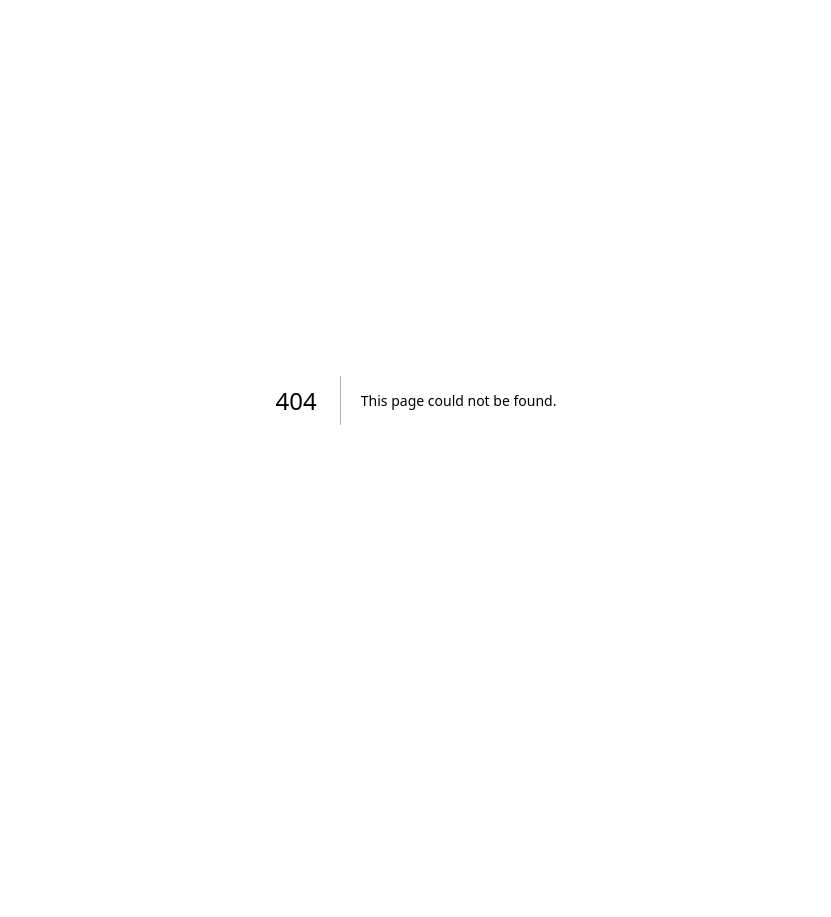
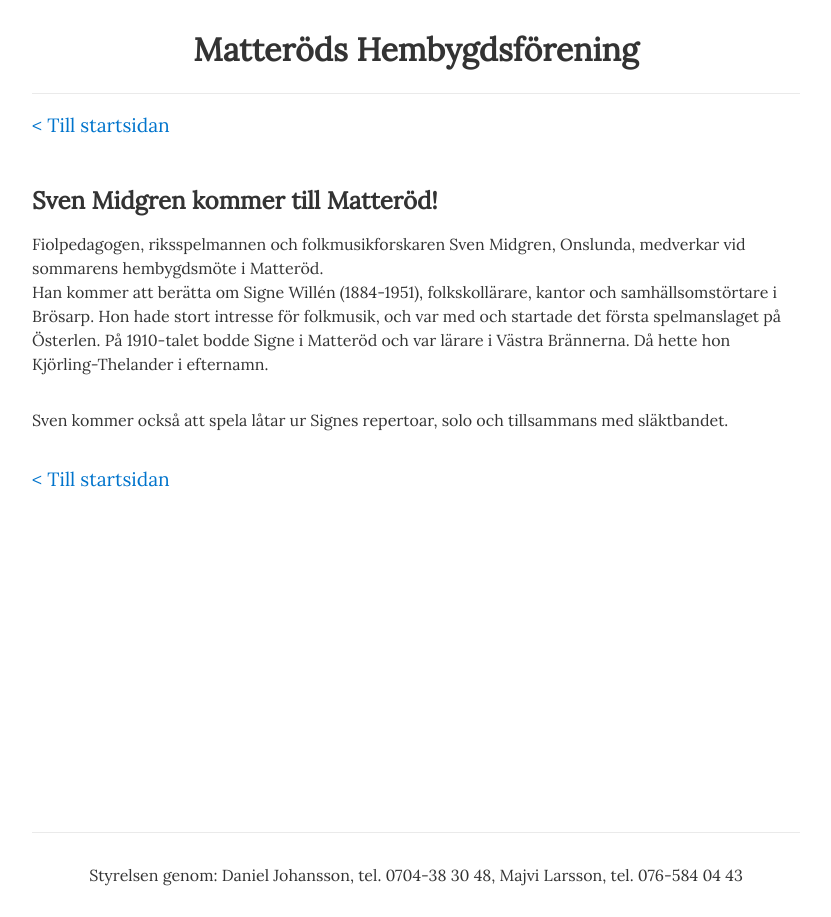
Before and after one commit to karlskag/hembygd-web, a Next.js app: page /artiklar/sven-midgren-matterod in a window 1280 px wide. Before the commit this address had no page. Shown: the whole page, without its empty margins (224-1055 px from the left). Before the commit the page ends 800 px from the top, so only its background shows below. Built offline with nearby package versions, Linux system fonts and the light colour scheme.

Commit message:
feat: new article

```diff
--- /dev/null
+++ b/pages/artiklar/sven-midgren-matterod.js
@@ -0,0 +1,51 @@
+import styles from "../../styles/Home.module.css";
+import Head from "next/head";
+import Link from "next/link";
+
+const Article = () => {
+  return (
+    <div className={styles.container}>
+      <Head>
+        <title>Matteröds Hembygdsförening</title>
+        <meta name="description" content="Matteröds Hembygdsförenings hemsida"/>
+        <link rel="icon" href="/images/favicon.ico"/>
+      </Head>
+
+      <main className={styles.main}>
+        <div style={{ paddingBottom: '0.5rem', borderBottom: '1px solid #eaeaea' }}>
+          <h1 className={styles.title}>
+            Matteröds Hembygdsförening
+          </h1>
+        </div>
+
+        <p className={styles.link}>
+          <Link href="/">
+            {"< Till startsidan"}
+          </Link>
+        </p>
+        <h2>
+          Sven Midgren kommer till Matteröd!
+        </h2>
+        <p className={styles.description}>
+          Fiolpedagogen, riksspelmannen och folkmusikforskaren Sven Midgren, Onslunda,  medverkar vid sommarens hembygdsmöte i Matteröd.
+          <br/>
+          Han kommer att berätta om Signe Willén (1884-1951), folkskollärare, kantor och samhällsomstörtare i Brösarp. Hon hade stort intresse för folkmusik, och var med och startade det första spelmanslaget på Österlen.
+          På 1910-talet bodde Signe i Matteröd och var lärare i Västra Brännerna. Då hette hon Kjörling-Thelander i efternamn.
+        </p>
+        <p className={styles.description}>
+          Sven kommer också att spela låtar ur Signes repertoar, solo och tillsammans med släktbandet.
+        </p>
+        <p className={styles.link}>
+          <Link href="/">
+            {"< Till startsidan"}
+          </Link>
+        </p>
+      </main>
+      <footer className={styles.footer}>
+        Styrelsen genom: Daniel Johansson, tel. 0704-38 30 48, Majvi Larsson, tel. 076-584 04 43
+      </footer>
+    </div>
+  )
+}
+
+export default Article
--- a/pages/index.js
+++ b/pages/index.js
@@ -81,6 +81,11 @@ export default function Home() {
         <h2>Aktuellt</h2>
         <div style={{ paddingTop: '30px' }}>
           <ul>
+            <li>
+              <Link href="/artiklar/sven-midgren-matterod">
+                Sven Midgren kommer till Matteröd!
+              </Link>
+            </li>
             <li>
               <Link href="/artiklar/utflykt-2026">
                 UTFLYKTSMÅL 2026: Tågeröd - byn som lades i aska
```
